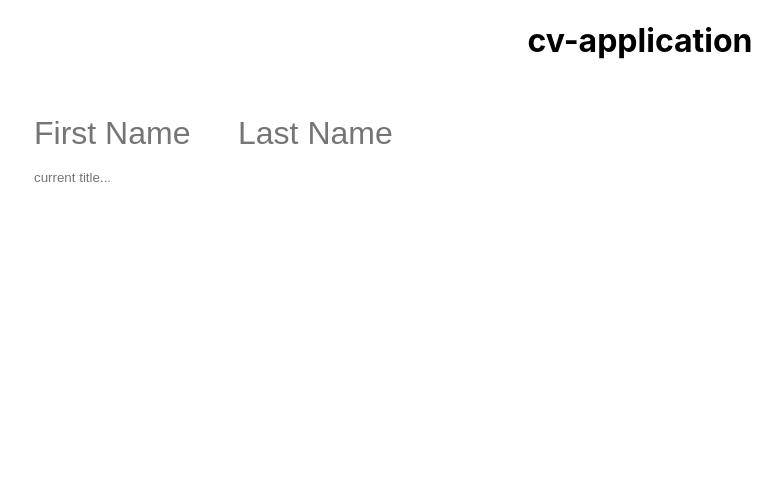
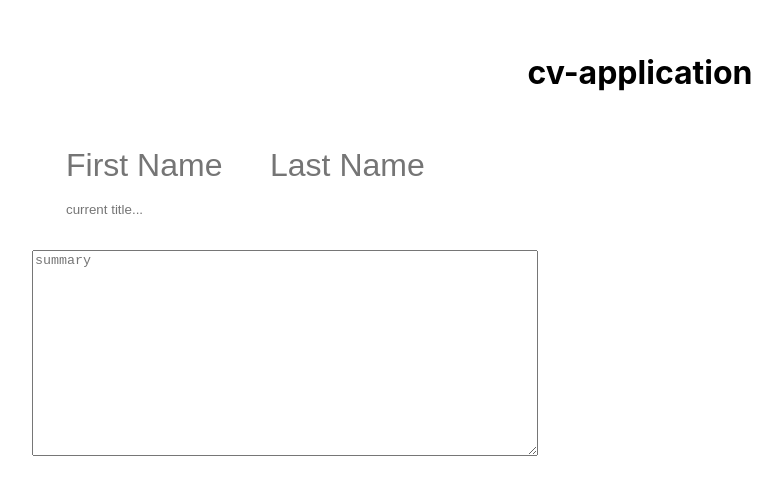
Before and after one commit to hspark220/cv-project, a React (Create React App) app: page / in a window 1280 px wide. Shown: the top 494 px of the page, without its empty margins (0-782 px from the left). Built offline with nearby package versions, Linux system fonts and the light colour scheme.

Commit message:
Add summary box

```diff
--- a/src/App.js
+++ b/src/App.js
@@ -1,6 +1,7 @@
 import React, { Component } from 'react';
+import './styles/App.css';
 import Header from './components/Header';
-import './styles/App.css';
+import Main from './components/Main';
 
 class App extends Component {
   constructor (props) {
@@ -30,6 +31,7 @@ class App extends Component {
       <div className="App">
         <h1 className='title'>cv-application</h1>
         <Header />
+        <Main />
       </div>
     )
   }
--- a/src/components/Main.js
+++ b/src/components/Main.js
@@ -1,4 +1,5 @@
 import React, { Component } from 'react';
+import '../styles/Main.css';
 
 class Main extends Component {
     constructor(props) {
@@ -9,8 +10,10 @@ class Main extends Component {
 
         return (
             <div className='main'>
-
+                <textarea type="text" placeholder='summary' className='summary'/>
             </div>
         )
     }
 }
+
+export default Main;
--- a/src/styles/App.css
+++ b/src/styles/App.css
@@ -1,3 +1,7 @@
+.App {
+    padding: 2rem;
+}
+
 .title {
     display: flex;
     justify-content: center;
--- /dev/null
+++ b/src/styles/Main.css
@@ -0,0 +1,4 @@
+.summary {
+    width: 500px;
+    height: 200px;
+}
```
